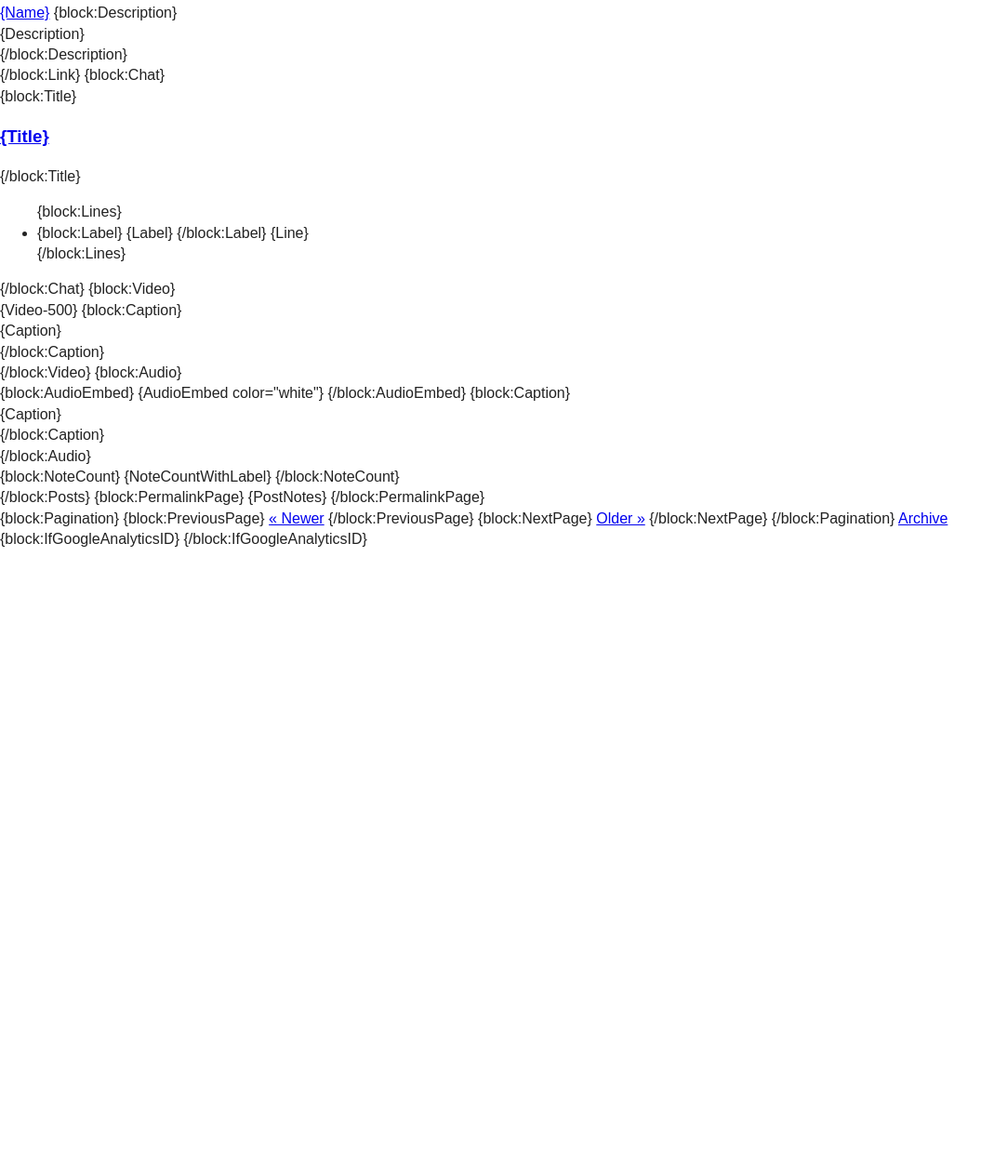
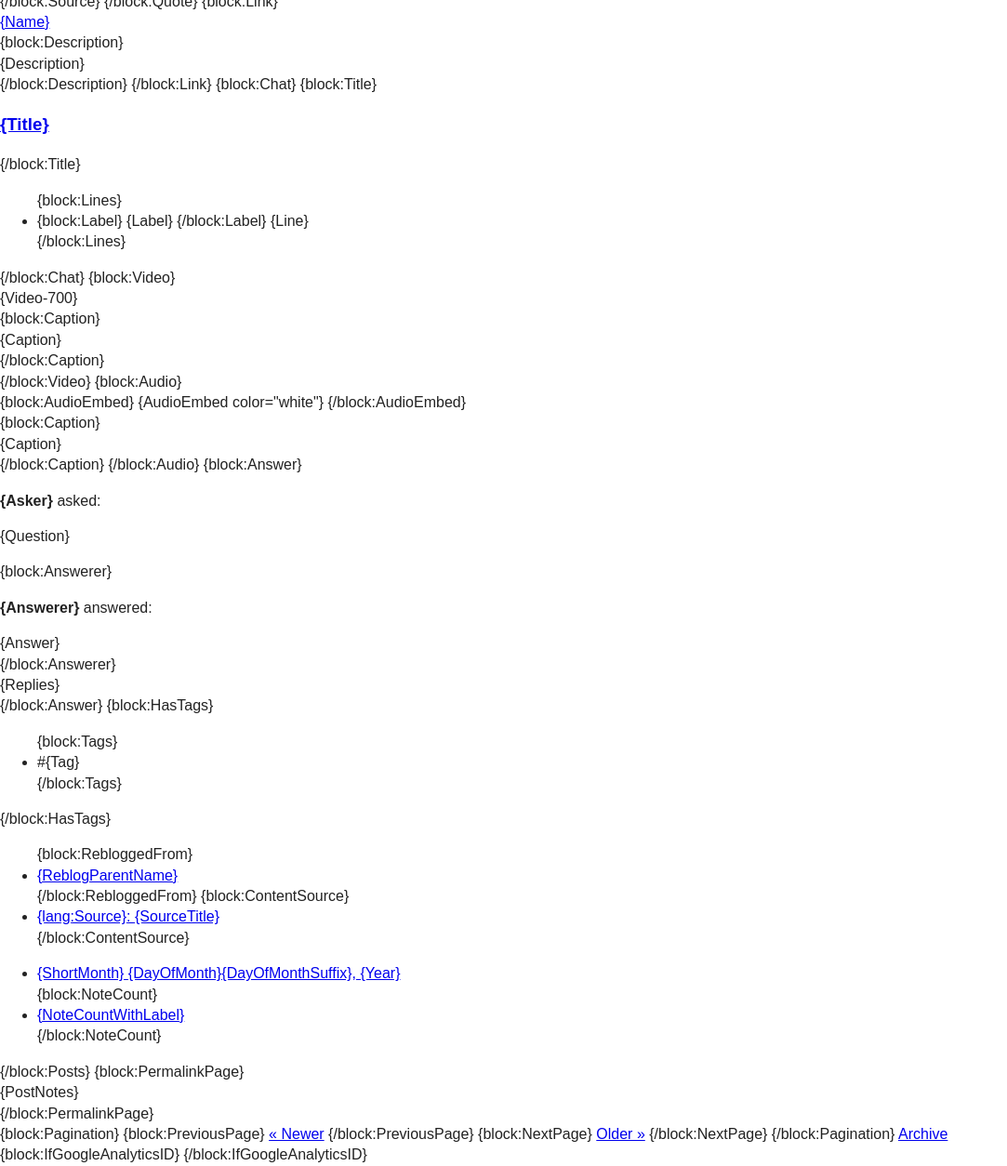
Before and after one commit to resir014/Tumblr-Boilerplate, a plain HTML site: page index.html in a window 1280 px wide. Shown: the part 917-2171 px from the top of the page at 93% size, without its empty margins (0-1083 px from the left). Before the commit the page ends 1509 px from the top, so only its background shows below. Drawn offline with nearby package versions, Linux system fonts and the light colour scheme.

Commit message:
Major code rewrite.
Code clean-up finished. Post layouts are now totally different.

Some materials are still missing, let me know as well if I missed
something!

```diff
--- a/index.html
+++ b/index.html
@@ -4,7 +4,7 @@
         <meta charset="utf-8">
         <meta http-equiv="X-UA-Compatible" content="IE=edge">
 
-        <title>{Title}{block:TagPage} &bull; Posts Tagged &lsquo;{Tag}&rsquo;{/block:TagPage}{block:PostSummary} &bull; {PostSummary}{/block:PostSummary}</title>
+        <title>{Title}{block:TagPage} — Posts Tagged &lsquo;{Tag}&rsquo;{/block:TagPage}{block:PostSummary} — {PostSummary}{/block:PostSummary}</title>
         <link rel="shortcut icon" href="{Favicon}">
         <link rel="apple-touch-icon" href="{PortraitURL-128}">
         <link rel="alternate" type="application/rss+xml" href="{RSS}">
@@ -109,6 +109,11 @@
             .description {}
             .label {}
 
+            .post-footer {}
+            .post-meta {}
+            .attribution {}
+
+
 
             /*
                Primary Styles
@@ -173,43 +178,53 @@
 
         <section id="main" role="main">
             {block:Posts}
+            <!-- TODO: Answer posts. -->
 
+                <article class="post{block:Text} text{/block:Text}{block:Photoset} photoset{/block:Photoset}{block:Photo} photo{/block:Photo}{block:Panorama} panorama{/block:Panorama}{block:Quote} quote{/block:Quote}{block:Link} link{/block:Link}{block:Chat} chat{/block:Chat}{block:Audio} audio{/block:Audio}{block:Video} video{/block:Video}{block:Answer} answer{/block:Answer}">
                 {block:Text}
                 <!-- Text -->
-                    <article class="post text">
                     {block:Title}
                         <h2><a href="{Permalink}">{Title}</a></h2>
                     {/block:Title}
 
                     {Body}
-                    </article>
+
+                    <section>
+                        {block:NoteCount}
+                            {NoteCountWithLabel}
+                        {/block:NoteCount}
+                    </section>
                 {/block:Text}
 
                 {block:Photo}
                 <!-- Photo -->
-                    <figure class="post photo">
-                        {LinkOpenTag}<img src="{PhotoURL-500}" alt="{PhotoAlt}"/>{LinkCloseTag}
+                    <figure{block:HighRes} class="high-res"{/block:HighRes}>
+                        {LinkOpenTag}<img src="{PhotoURL-HighRes}" alt="{PhotoAlt}" />{LinkCloseTag}
 
                         {block:Caption}
-                            <figcaption>{Caption}</figcaption>
+                            <figcaption>
+                                {Caption}
+                            </figcaption>
                         {/block:Caption}
                     </figure>
                 {/block:Photo}
 
                 {block:Photoset}
                 <!-- Photoset -->
-                    <figure class="post photoset">
-                        {Photoset-500}
+                    <figure class="photoset">
+                        {Photoset}
 
                         {block:Caption}
-                            <figcaption>{Caption}</figcaption>
+                            <figcaption>
+                                {Caption}
+                            </figcaption>
                         {/block:Caption}
                     </figure>
                 {/block:Photoset}
 
                 {block:Panorama}
                 <!-- Panorama -->
-                    <figure class="post panorama">
+                    <figure class="panorama">
                         {LinkOpenTag}<img src="{PhotoURL-Panorama}" alt="{PhotoAlt}" />{LinkCLoseTag}
 
                         {block:Caption}
@@ -220,29 +235,28 @@
 
                 {block:Quote}
                 <!-- Quote -->
-                    <article class="post quote {Length}">
-                        "{Quote}"
+                    <blockquote class="quote {Length}">
+                        &ldquo;{Quote}&rdquo;
+                    </blockquote>
 
                     {block:Source}
                         <div class="source">{Source}</div>
                     {/block:Source}
-                    </article>
                 {/block:Quote}
 
                 {block:Link}
                 <!-- Link -->
-                    <article class="post link">
+                    <div class="link-wrapper">
                         <a href="{URL}" class="link" {Target}>{Name}</a>
+                    </div>
 
                     {block:Description}
                         <div class="description">{Description}</div>
                     {/block:Description}
-                    </article>
                 {/block:Link}
 
                 {block:Chat}
                 <!-- Chat -->
-                    <article class="post chat">
                     {block:Title}
                         <h3><a href="{Permalink}">{Title}</a></h3>
                     {/block:Title}
@@ -258,13 +272,14 @@
                             </li>
                         {/block:Lines}
                     </ul>
-                    </article>
                 {/block:Chat}
 
                 {block:Video}
                 <!-- Video -->
-                    <figure class="post video">
-                        {Video-500}
+                    <figure class="video">
+                        <div class="video-wrapper">
+                            {Video-700}
+                        </div>
 
                         {block:Caption}
                             <figcaption>{Caption}</figcaption>
@@ -274,27 +289,87 @@
 
                 {block:Audio}
                 <!-- Audio -->
-                    <figure class="post audio">
+                    <div class="audio-container">
                         {block:AudioEmbed}
                             {AudioEmbed color="white"}
                         {/block:AudioEmbed}
+                    </div>
 
                     {block:Caption}
-                            <figcaption>{Caption}</figcaption>
+                        <section>{Caption}</section>
                     {/block:Caption}
-                    </figure>
                 {/block:Audio}
 
-                <div class="post_meta">
-                    {block:NoteCount}
-                        {NoteCountWithLabel}
-                    {/block:NoteCount}
+                {block:Answer}
+                <!-- Answer -->
+                    <div class="asker">
+                        <p class="asker"><strong>{Asker}</strong> asked:</p>
+                        <div class="question">
+                            <p>{Question}</p>
+                        </div>
                     </div>
 
+                    {block:Answerer}
+                        <div class="answerer">
+                            <p class="answerer"><strong>{Answerer}</strong> answered:</p>
+                            <div class="answer">
+                                {Answer}
+                            </div>
+                        </div>
+                    {/block:Answerer}
+
+                    <div class="replies">
+                        {Replies}
+                    </div>
+                {/block:Answer}
+
+                    {block:HasTags}
+                        <section class="tags">
+                            <ul class="tag-links">
+                                {block:Tags}
+                                    <li>#{Tag}</li>
+                                {/block:Tags}
+                            </ul>
+                        </section>
+                    {/block:HasTags}
+
+                    <footer class="post-footer">
+                        <section class="attribution">
+                            <ul>
+                                {block:RebloggedFrom}
+                                <li>
+                                    <a class="reblog-link" href="{ReblogParentURL}">{ReblogParentName}</a>
+                                </li>
+                                {/block:RebloggedFrom}
+                                {block:ContentSource}
+                                <li>
+                                    <a class="source-link" href="{SourceURL}">{lang:Source}: {SourceTitle}</a>
+                                </li>
+                                {/block:ContentSource}
+                            </ul>
+                        </section>
+
+                        <section class="post-meta">
+                            <ul>
+                                <li>
+                                    <a href="{Permalink}" title="{TimeAgo}">{ShortMonth} {DayOfMonth}{DayOfMonthSuffix}, {Year}</a>
+                                </li>
+                                {block:NoteCount}
+                                <li>
+                                    <a href="{Permalink}#notes">{NoteCountWithLabel}</a>
+                                </li>
+                                {/block:NoteCount}
+                            </ul>
+                        </section>
+                    </footer>
+
+                </article>
             {/block:Posts}
 
             {block:PermalinkPage}
+                <section class="notes">
                     {PostNotes}
+                </section>
             {/block:PermalinkPage}
         </section>
 
```
Also changed, not shown: readme.md. Lines whose indentation alone changed are shown as unchanged.
